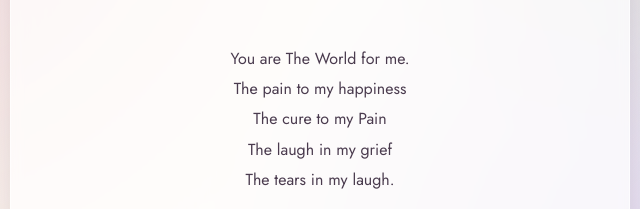
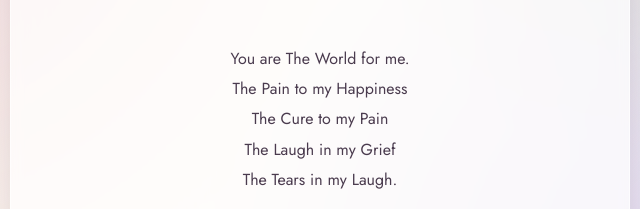
Before and after one commit to umairarif817-create/Wishy, a plain HTML site: page chapter13.html in a window 1280 px wide. Shown: the part 329-538 px from the top of the page, 320-960 px from the left. Drawn offline with nearby package versions, Linux system fonts and the light colour scheme.

Commit message:
Update chapter13.html

```diff
--- a/chapter13.html
+++ b/chapter13.html
@@ -18,10 +18,10 @@
     not nothing — You are the First thought that pop ups in my mind when I wake up.You are the last thing on my mind when I lay on bed before closing my eyes
     <div class="preserve-lines">
       You are The World for me.
-    The pain to my happiness
-    The cure to my Pain
-    The laugh in my grief
-    The tears in my laugh.
+    The Pain to my Happiness
+    The Cure to my Pain
+    The Laugh in my Grief
+    The Tears in my Laugh.
       </div>
     </p>
     <p>You make ordinary life feel less like something to get through and
```
